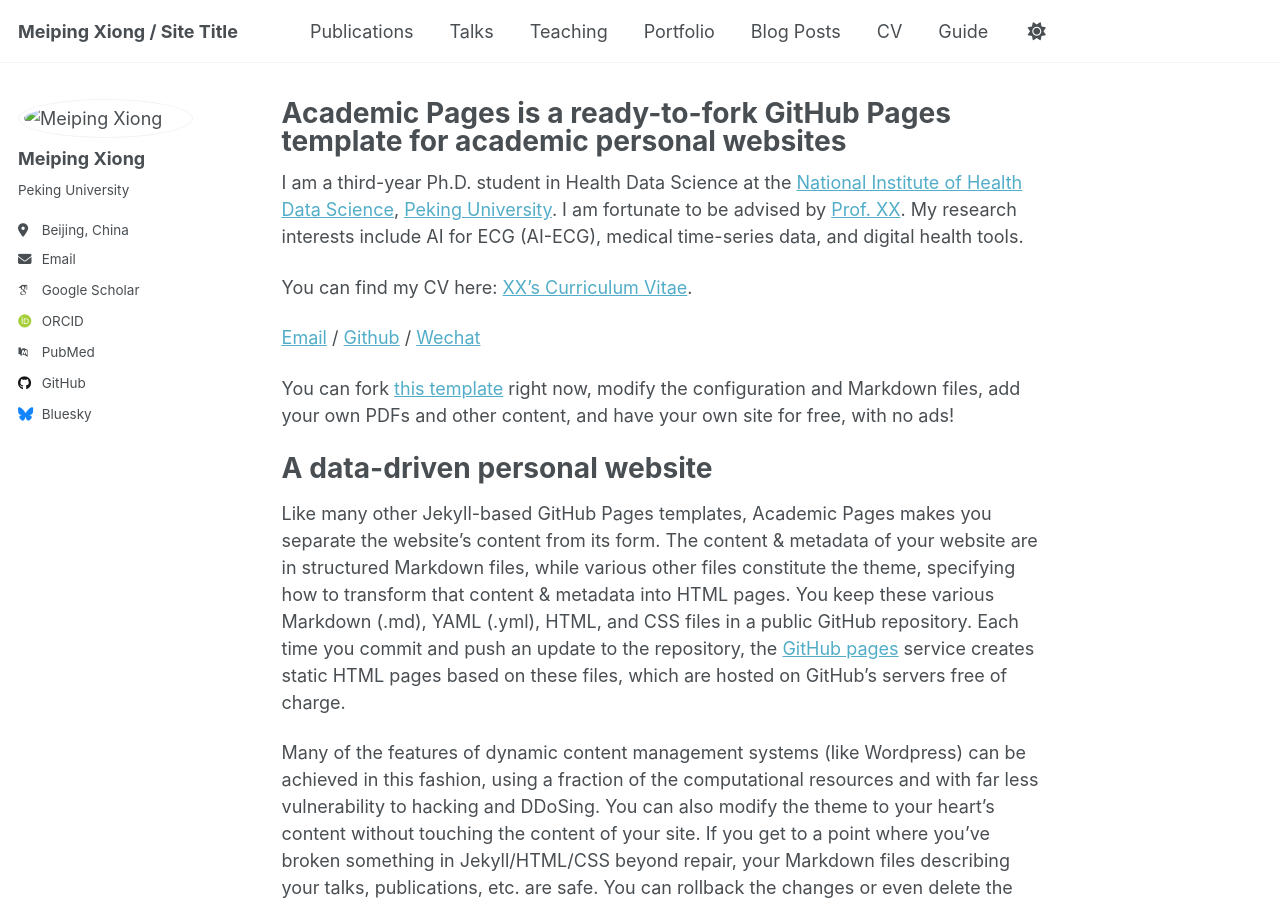
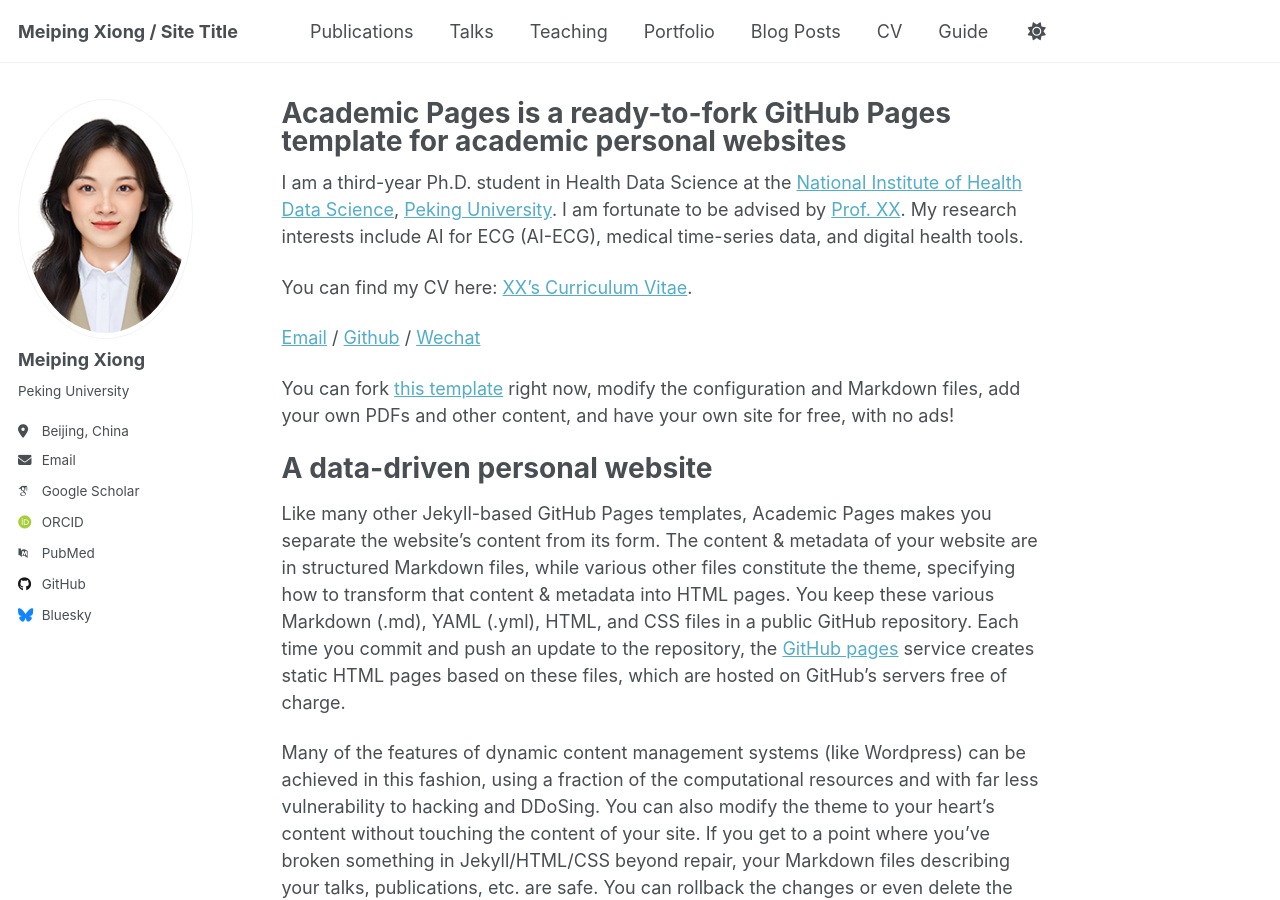
Before and after one commit to MeipingXiong/MeipingXiong.github.io, a Jekyll site: the page built from _pages/about.md, in a window 1280 px wide and 900 px high. Built offline with Jekyll 4.4.1, drawn with Linux system fonts in a browser that asks for light colours; some web fonts are replaced; a script that is not in the unit is left out.

Commit message:
Update _config.yml

```diff
--- a/_config.yml
+++ b/_config.yml
@@ -23,7 +23,7 @@
 #               Additional customization can be done by editing /_includes/author-profile.html
 author:
   # Biographic information
-  avatar           : "images/MeipingXiong.png"
+  avatar           : "../images/MeipingXiong.png"
   name             : "Meiping Xiong"
   pronouns         : # example: "she/her"
   bio              : "Peking University"
```
